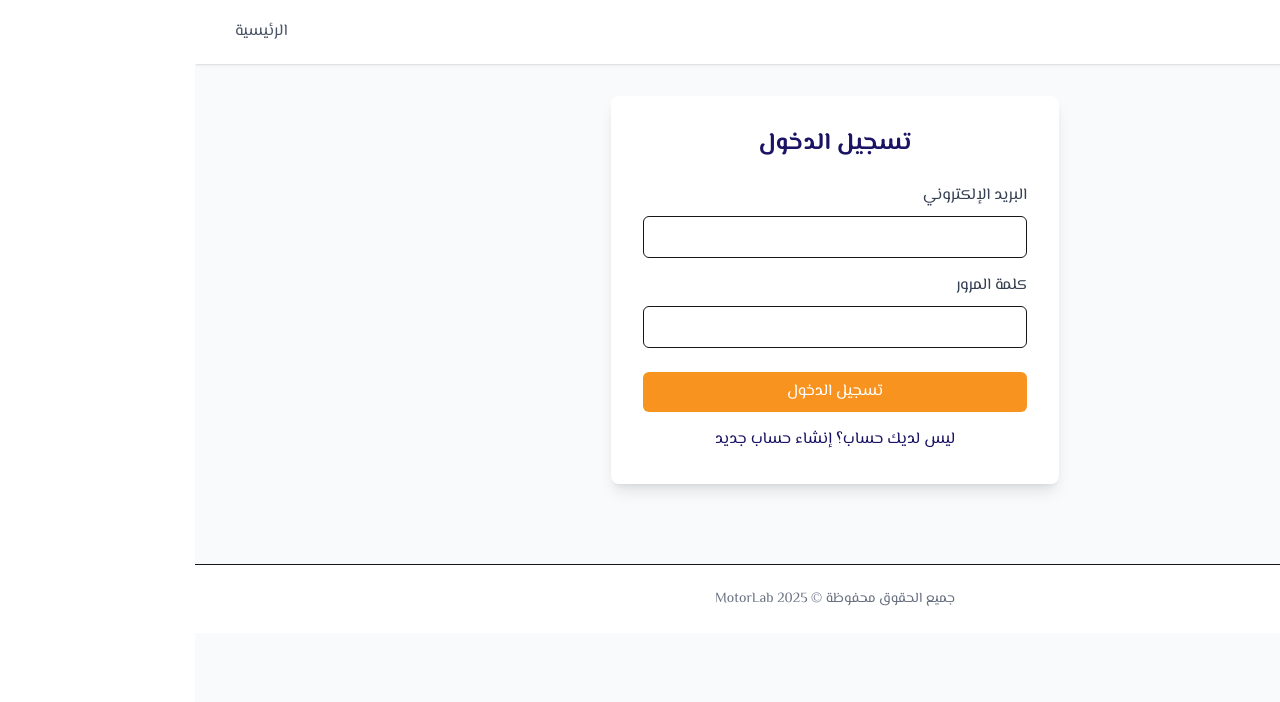
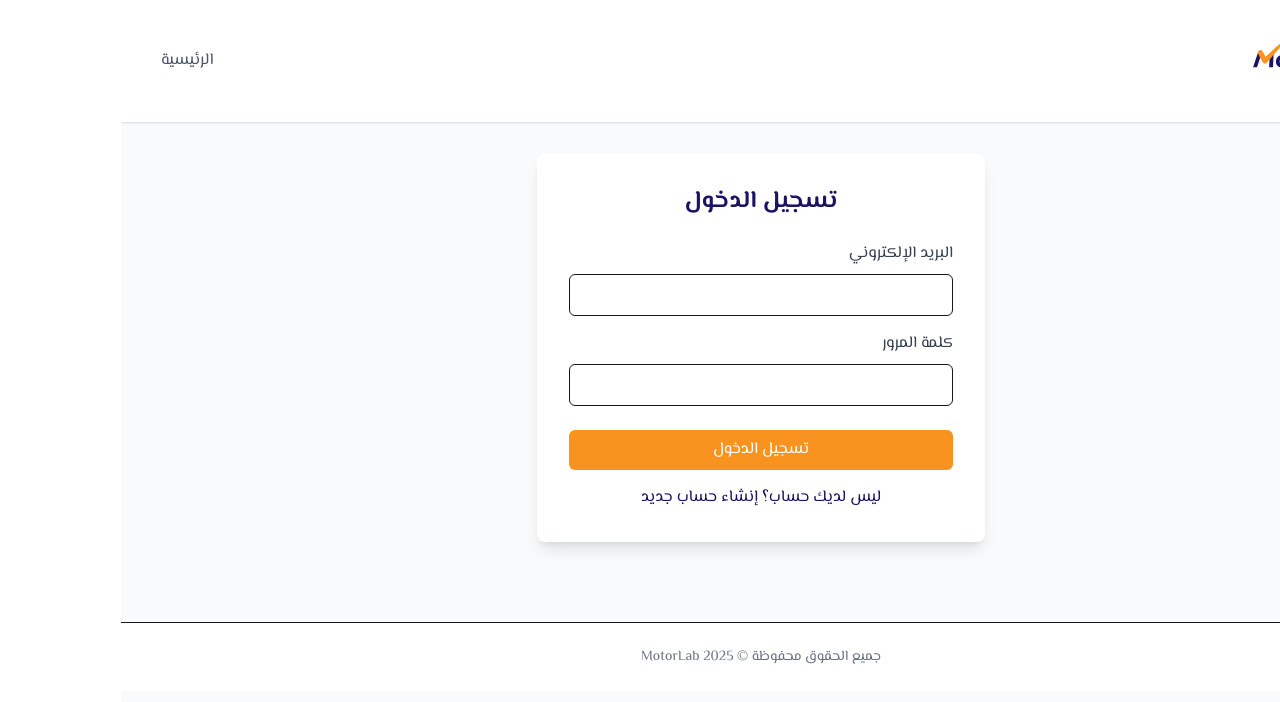
Before and after one commit to SkylineInnovation/v1-motorlab, a Next.js app: page /booking in a window 1280 px wide. Shown: the top 702 px of the page. Built offline with nearby package versions, Linux system fonts and the light colour scheme.

Commit message:
Replace text with logo image in booking page header

```diff
--- a/src/app/booking/page.tsx
+++ b/src/app/booking/page.tsx
@@ -3,6 +3,7 @@
 import { useEffect, useState } from 'react';
 import BookingContainer from '@/components/booking/BookingContainer';
 import Link from 'next/link';
+import Image from 'next/image';
 import { useAuth } from '@/context/AuthContext';
 
 export default function BookingPage() {
@@ -22,8 +23,14 @@
         <div className="container mx-auto px-4">
           <div className="flex justify-between items-center">
             <div className="flex items-center">
-              <Link href="/" className="text-2xl font-bold text-primary">
-                MotorLab
+              <Link href="/" className="flex items-center">
+                <Image
+                  src="/images/logo.svg"
+                  alt="MotorLab Logo"
+                  width={160}
+                  height={48}
+                  priority
+                />
               </Link>
               {/* User greeting - Only shown when authenticated */}
               {mounted && isAuthenticated && (
```
